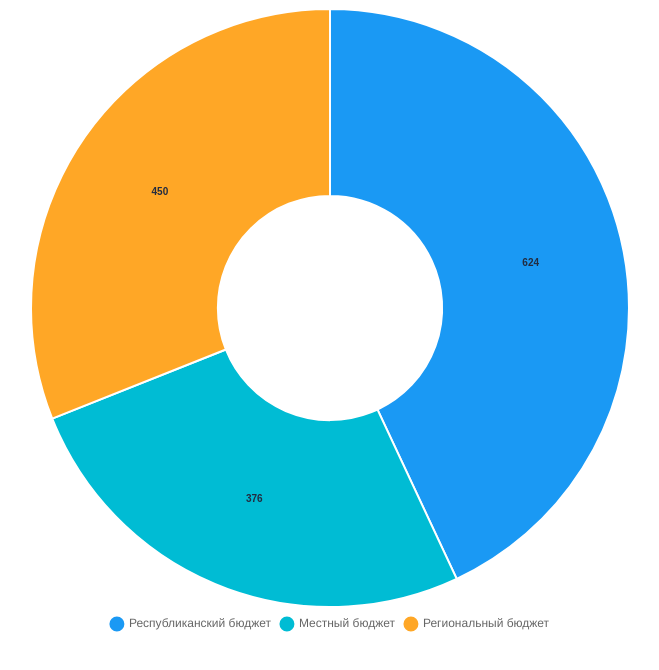
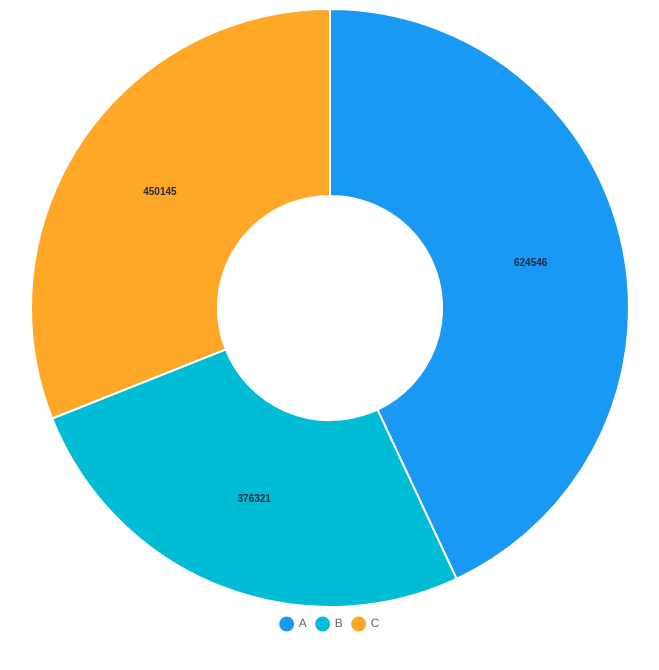
Before and after one commit to iksah/chartjs-labels, a website: page index.html in a window 1280 px wide. Shown: the whole page, without its empty margins (310-969 px from the left). Drawn offline with nearby package versions, Linux system fonts and the light colour scheme.

Commit message:
Update index.html

```diff
--- a/index.html
+++ b/index.html
@@ -10,10 +10,9 @@
     var myChart = new Chart(ctx, {
         type: 'pie',
         data: {
-                "labels": ["Республиканский бюджет", "Местный бюджет", "Региональный бюджет"],
+                "labels": ["A", "B", "C"],
                 "datasets": [{
-                    "data": [624, 376, 450],
-                    "keys": ["Республиканский бюджет", "Местный бюджет", "Региональный бюджет"],
+                    "data": [624546, 376321, 450145],
                     "backgroundColor" : ["#1a99f4","#00bcd4","#ffa726"]
                 }]
         },
```
